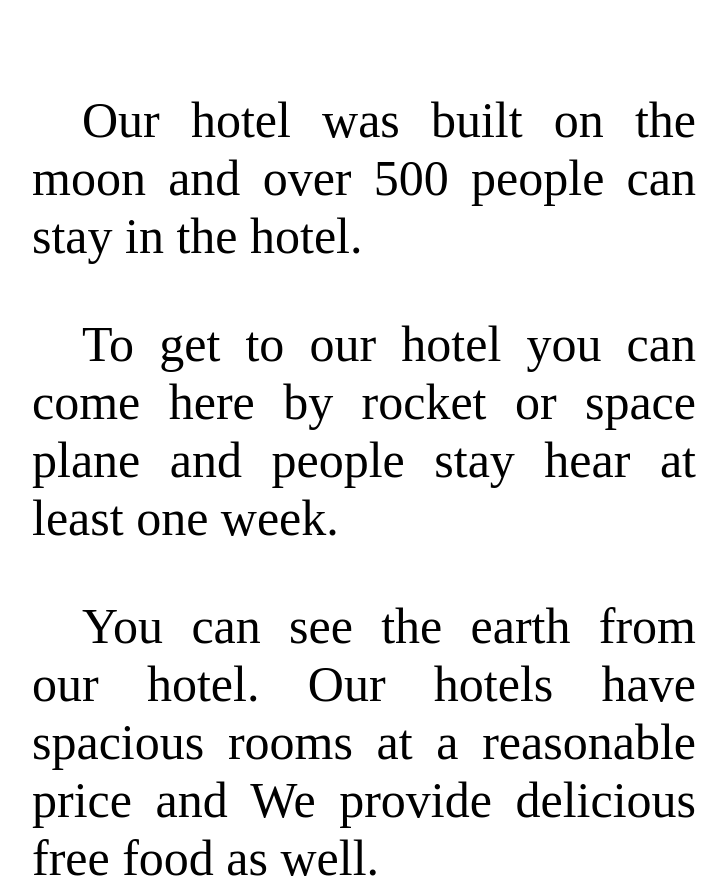
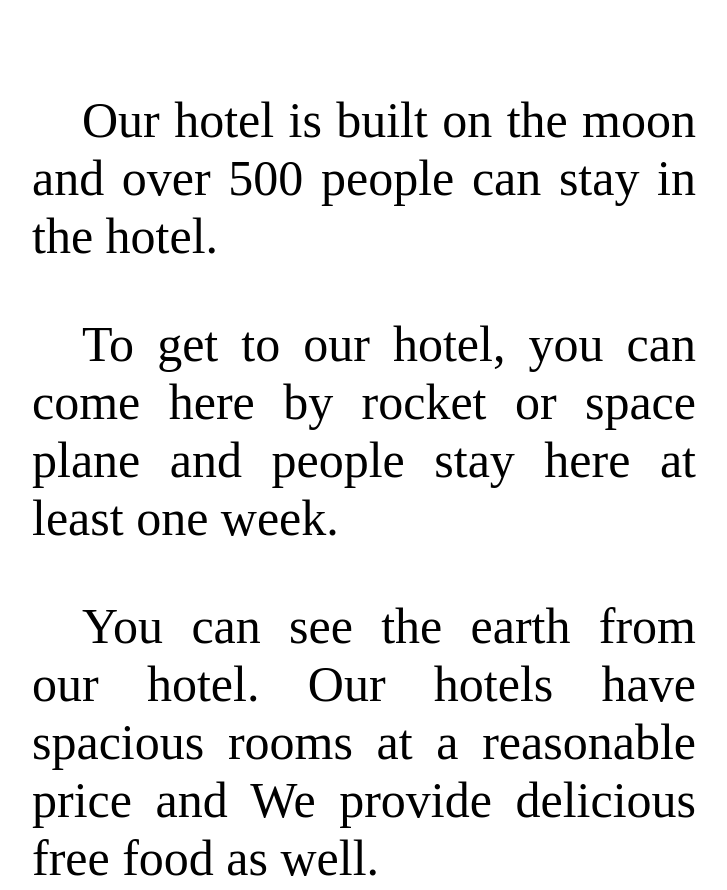
Before and after one commit to LinLin5647/Galaxy, a plain HTML site: page index.html in a window 1280 px wide. Shown: the part 929-1819 px from the top of the page, without its empty margins (276-1003 px from the left). Drawn offline with Linux system fonts and the light colour scheme.

Commit message:
Update index.html

```diff
--- a/index.html
+++ b/index.html
@@ -21,9 +21,9 @@
 </table><br>
 <br>
 <p  style="font-size: 50px; text-align: justify; text-indent: 50px; margin-left: 300px; margin-right: 300px;">
-	Our hotel was built on the moon and over 500 people can stay in the hotel.<br>
+	Our hotel is built on the moon and over 500 people can stay in the hotel.<br>
 	<p style="font-size: 50px; text-align: justify; text-indent: 50px; margin-left: 300px; margin-right: 300px;">
-	To get to our hotel you can come here by rocket or space plane and people stay hear at least one week.<br>
+	To get to our hotel, you can come here by rocket or space plane and people stay here at least one week.<br>
 </p>
 <p style="font-size: 50px; text-align: justify; text-indent: 50px; margin-left: 300px; margin-right: 300px;">
 	You can see the earth from our hotel. Our hotels have spacious rooms at a reasonable price and We provide delicious free food as well.<br>
@@ -32,7 +32,7 @@
 	People can play games at the game stores and they can go shopping at the shopping center in our hotel.<br>
 </p>
 	<p style="font-size: 50px; text-align: justify; text-indent: 50px; margin-left: 300px; margin-right: 300px;">
-	Our Hotel is a great place to stay because our hotel provide the best customer service and we believe our hotel is one of a kind.
+	Our Hotel is a great place to stay because our hotel provides the best customer service and we believe our hotel is one of a kind.
 </p>
 </body>
 </html>
```
